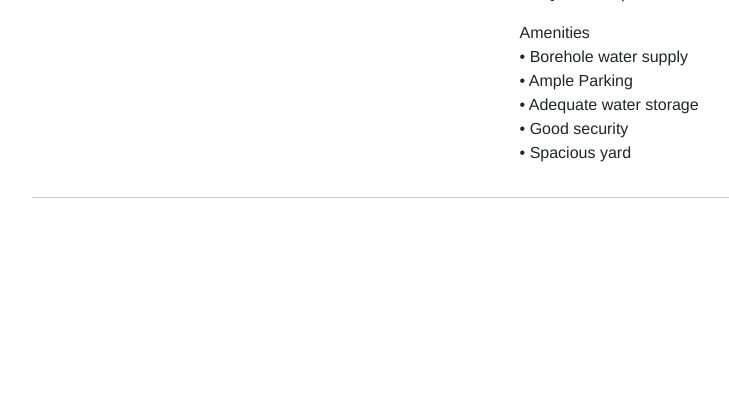
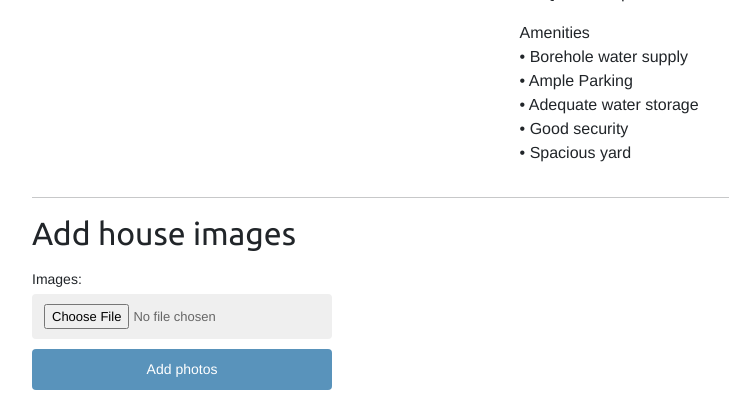
Before and after one commit to RosemaryOjwang/House-Letting-Agency, a Django app: a page that uses Agency/templates/Agency/house-detail/detail.html in a window 1280 px wide. Shown: the part 690-1090 px from the top of the page, without its empty margins (68-797 px from the left). Before the commit the page ends 888 px from the top, so only its background shows below. Run offline with Django 4.2, Linux system fonts and the light colour scheme; data comes from the database, SQL or seed files in the repository; both versions use the stored data as it was after the commit; parts of the project's set-up code (start-up, migrations or seed data) failed here and were passed over.

Commit message:
add multiple house images-work in progress

```diff
--- a/Agency/admin.py
+++ b/Agency/admin.py
@@ -15,4 +15,4 @@ class House_DetailsAdmin(admin.ModelAdmin):
     list_editable = ['rent_amount', 'available']
     prepopulated_fields = {'slug': ('category_name',)}
 
-admin.site.register(House_Location, House_Details, Image)
+admin.site.register(Image)
--- a/Agency/forms.py
+++ b/Agency/forms.py
@@ -1,24 +1,8 @@
 from django import forms
 from django.forms import ModelForm
-from .models import Image, House_Details, House_Location
+from .models import Image
 
-class House_LocationForm(ModelForm):
-    class Meta:
-        model = House_Location
-        fields = "__all__"
-class HouseForm(ModelForm):
-    category_name = forms.CharField(widget=forms.TextInput(attrs={"class": "form-control", "placeholder": "Size of the house"}))
-    description = forms.CharField(widget=forms.Textarea(attrs={"class": "form-control", "placeholder": "Features of the house"}))
-    rent_amount = forms.DecimalField(widget=forms.NumberInput(attrs={"class": "form-control", "placeholder": "Rent per month"}))
-    available = forms.BooleanField(widget=forms.BooleanField(attrs={"class": "form-control", "placeholder": "Is it available"}))
-    thumbnail = forms.ImageField(widget=forms.FileInput(attrs={"class": "form-control"}))
-    class Meta:
-        model = House_Details
-        fields = "__all__"
-
-
-class ImageForm(ModelForm):
-    images = forms.ImageField(widget=forms.FileInput(attrs={"class": "form-control", "multiple":True}))
-    class Meta:
-        model = Image
-        fields = ['images']
+class ImageForm(forms.ModelForm):
+        class Meta:
+            model = Image
+            fields = ['images']
--- a/Agency/models.py
+++ b/Agency/models.py
@@ -63,7 +63,9 @@ class House_Details(models.Model):
                         args=[self.id, self.slug])
 
 class Image(models.Model):
-    detail = models.ForeignKey(House_Details, on_delete=models.CASCADE)
+    detail = models.ForeignKey(House_Details,
+                               on_delete=models.CASCADE,
+                               related_name='house')
     images = models.ImageField(upload_to='img')
 
     def __str__(self):
--- a/Agency/templates/Agency/house-detail/detail.html
+++ b/Agency/templates/Agency/house-detail/detail.html
@@ -24,4 +24,5 @@
         </div>
     </div>
     <hr>
+    {% include "Agency/house-detail/includes/images_form.html" %}
 {% endblock %}
--- /dev/null
+++ b/Agency/templates/Agency/house-detail/includes/images_form.html
@@ -0,0 +1,17 @@
+<!DOCTYPE html>
+<html lang="en">
+<head>
+    <meta charset="UTF-8">
+    <meta http-equiv="X-UA-Compatible" content="IE=edge">
+    <meta name="viewport" content="width=device-width, initial-scale=1.0">
+    <title>House Images Form</title>
+</head>
+<body>
+    <h2>Add house images</h2>
+    <form action="{% url "Agency:house_images" detail.id %}" method="post" >
+    {{ form.as_p }}
+    {% csrf_token %}
+    <p><INPUT TYPE="submit" value="Add photos"></p>
+    </form>
+</body>
+</html>
--- a/Agency/urls.py
+++ b/Agency/urls.py
@@ -9,7 +9,8 @@ urlpatterns = [
     path('', views.house_list, name='house_list'),
     path('<slug:location_slug>/', views.house_list,
          name='house_list_by_location'),
+    path('<int:id>/images/',
+         views.house_images, name='house_images'),
     path('<int:id>/<slug:slug>/', views.house_detail,
           name='house_detail'),
-    path('create_product', views.create_product, name='create'),
 ]
--- a/Agency/views.py
+++ b/Agency/views.py
@@ -1,7 +1,8 @@
 from django.shortcuts import render, get_object_or_404, redirect
 from .models import House_Location, House_Details, Image
-from .forms import HouseForm, ImageForm, House_LocationForm
-from django.contrib import messages
+from .forms import ImageForm
+from django.views.decorators.http import require_POST
+
 
 # Create your views here.
 def house_list(request, location_slug=None):
@@ -23,32 +24,26 @@ def house_detail(request, id, slug):
                                id=id,
                                slug=slug,
                                available=True)
+    images = detail.house.filter()
+    form = ImageForm()
     return render(request,
                   'Agency/house-detail/detail.html',
-                  {'detail': detail})
+                  {'detail': detail,
+                   'images': images,
+                   'form': form})
 
 
-
-def index(request):
-    context = {}
-    return render(request, 'index.html', context)
-
-def create_product(request):
-    house_form =  HouseForm()
-    image_form = ImageForm()
-
-    if request.method == "POST":
-
-        files = request.FILES.getlist('images')
-
-        house_form = HouseForm(request.POST, request.FILES)
-        if house_form.is_valid():
-            detail = house_form.save(commit=False)
-            detail.save()
-            messages.success(request, "House Posted successfully")
-
-            for file in files:
-                Image.objects.create(detail=detail, images=file)
-            return redirect('index')
-    context = {"d_form": house_form, "I_form": image_form}
-    return render(request, 'create.html', context)
+@require_POST
+def house_images(request, id):
+    detail = get_object_or_404(House_Details,
+                               id=id)
+    images = None
+    form = ImageForm(data=request.POST)
+    if form.is_valid():
+        images = form.save(commit=False)
+        images.detail = detail
+        images.save()
+    return render(request, 'Agency/house-detail/images.html',
+                  {'detail': detail,
+                   'form': form,
+                   'images': images})
```
Also changed, not shown: Agency/templates/Agency/create.html (deleted, +0 -40 lines), Agency/templates/Agency/house-detail/images.html (added, +12 -0 lines), db.sqlite3.
